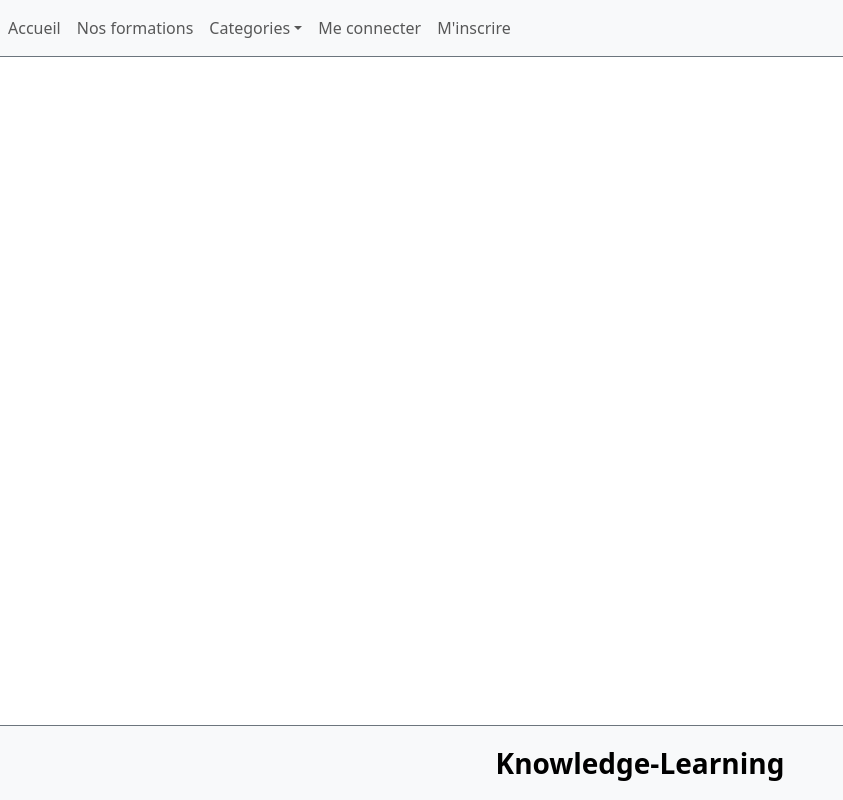
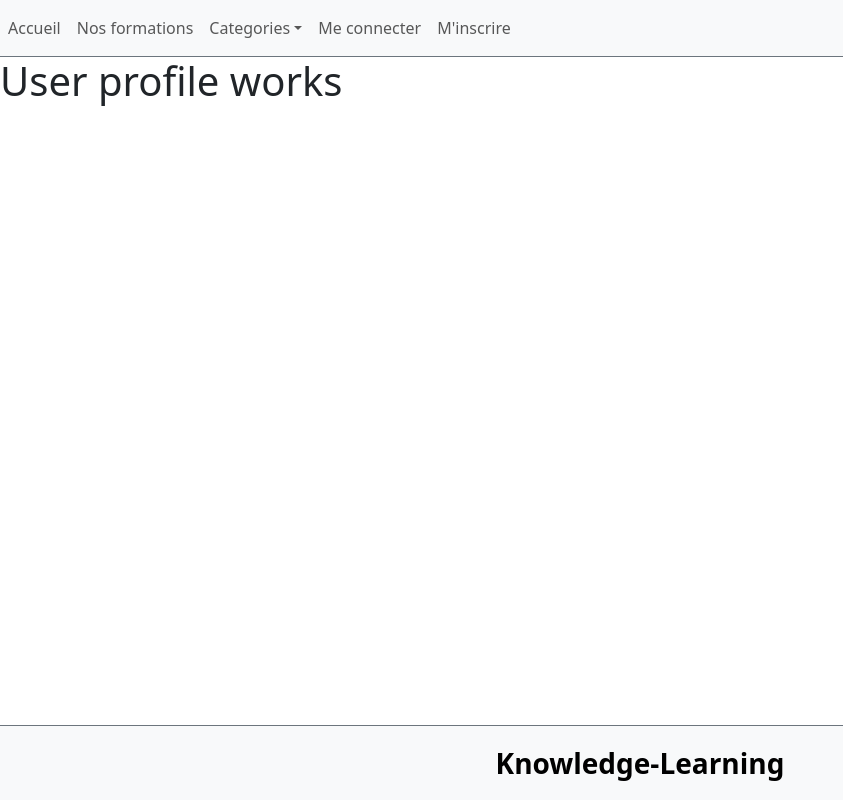
Before and after one commit to matiti61290/knowledge_learning, a React (Create React App) app in the folder frontend/: page /userProfile in a window 1280 px wide. Shown: the whole page, without its empty margins (0-843 px from the left). Built offline with nearby package versions, Linux system fonts and the light colour scheme; no server answers.

Commit message:
user profile page created

```diff
--- a/frontend/src/App.js
+++ b/frontend/src/App.js
@@ -9,6 +9,7 @@ import Formation from "./pages/Formation"
 import Category from "./pages/Category.js"
 import Lesson from './pages/Lesson.js'
 import Register from "./pages/Register.js";
+import UserProfile from "./pages/UserProfile.js";
 
 function App() {
  return (
@@ -23,6 +24,7 @@ function App() {
         <Route path="/category/:categoryId" element={<Category />} />
         <Route path="/formations/:formationId/:lessonId" element={<Lesson />} />
         <Route path="/register" element={<Register/>} />
+        <Route path="/userProfile" element={<UserProfile/>} />
       </Routes>
     </main>
     <Footer />
--- a/frontend/src/component/Navbar.js
+++ b/frontend/src/component/Navbar.js
@@ -118,7 +118,7 @@ function Navbar() {
                         </div>
                     </li>
                     {isLogged ? (
-                        <p>vous etes connecte</p>
+                        <a className="nav-link" href="/userProfile">Mon profil</a>
                     ): (
                         <>
                             <li className="nav-item">
--- /dev/null
+++ b/frontend/src/pages/UserProfile.js
@@ -0,0 +1,7 @@
+import React from "react";
+
+function UserProfile() {
+    return <h1>User profile works</h1>
+}
+
+export default UserProfile
```
